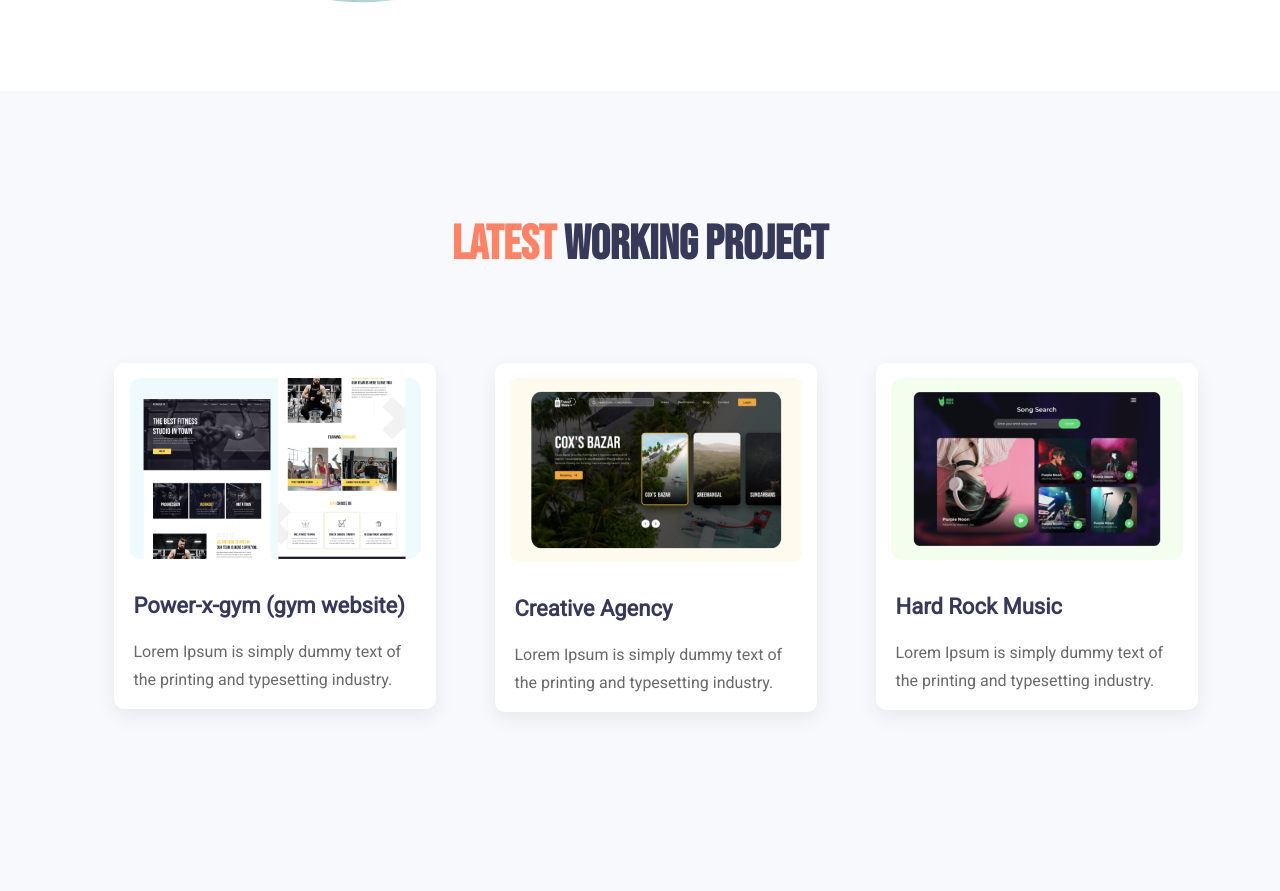
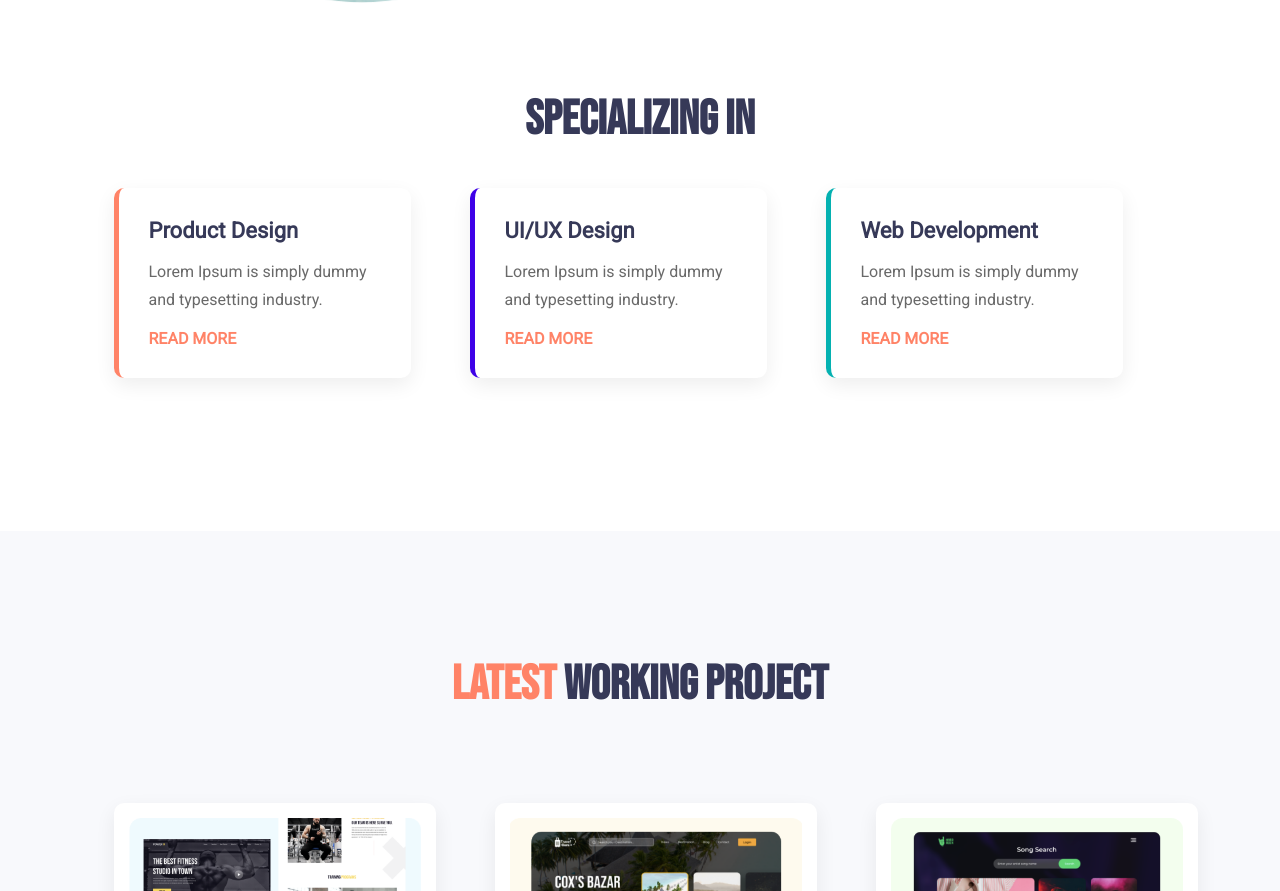
Before and after one commit to jenat-ara/web-portfolio, a plain HTML site: page index.html in a window 1280 px wide. Shown: the part 1179-2070 px from the top of the page. Drawn offline with Linux system fonts and the light colour scheme.

Commit message:
final project

```diff
--- a/index.html
+++ b/index.html
@@ -51,6 +51,30 @@
 
         </section>
     </div>
+
+    <section class="skill-section">
+        <div class="container">
+            <div class="skill-content">
+                <h2>Specializing In</h2>
+                <div class="skill project skill-1">
+                    <h3>Product Design</h3>
+                    <p>Lorem Ipsum is simply dummy and typesetting industry.</p>
+                    <a href="#">read more</a>
+                </div>
+                <div class="skill project skill-2">
+                    <h3>UI/UX Design</h3>
+                    <p>Lorem Ipsum is simply dummy and typesetting industry.</p>
+                    <a href="#">read more</a>
+                </div>
+                <div class="skill project skill-3">
+                    <h3>Web Development</h3>
+                    <p>Lorem Ipsum is simply dummy and typesetting industry.</p>
+                    <a href="#">read more</a>
+                </div>
+            </div>
+        </div>
+    </section>
+
 
     <div class="latest-project-wrapper">
         <div class="container">
--- a/style.css
+++ b/style.css
@@ -233,3 +233,44 @@ section.cta-section {
 footer.footer-section {
     padding-bottom: 80px;
 }
+.skill-section{
+    min-height:400px;
+}
+
+.skill-content h2{
+    text-align: center;
+}
+
+.skill h3{
+    margin: 0;
+    padding:0;
+    margin-bottom: 15px;
+    font-family: 'Roboto', sans-serif;
+}
+.skill p{
+    margin: 0;
+    padding:0;
+    margin-bottom: 15px;
+    font-family: 'Roboto', sans-serif;
+}
+.skill {
+    padding: 30px;
+    width: calc(25% - 60px);
+}
+.skill a{
+    text-decoration: none;
+    text-transform: uppercase;
+    font-family: 'Roboto', sans-serif;
+    color:#FF8367;
+    font-weight: 600;
+}
+
+.skill-1{
+    border-left:5px solid #FF8367;
+}
+.skill-2{
+    border-left:5px solid rgb(62, 1, 231);
+}
+.skill-3{
+    border-left:5px solid  #04b1b1;
+}
```
